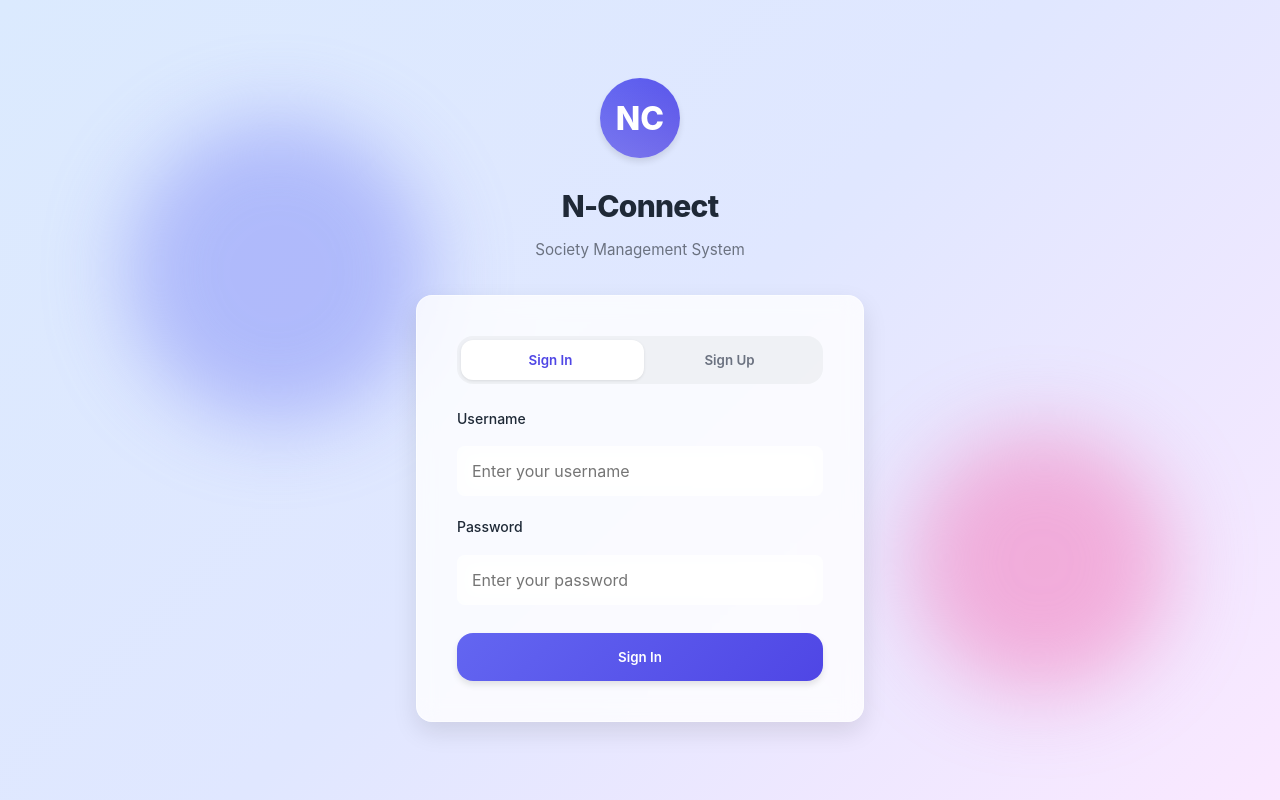
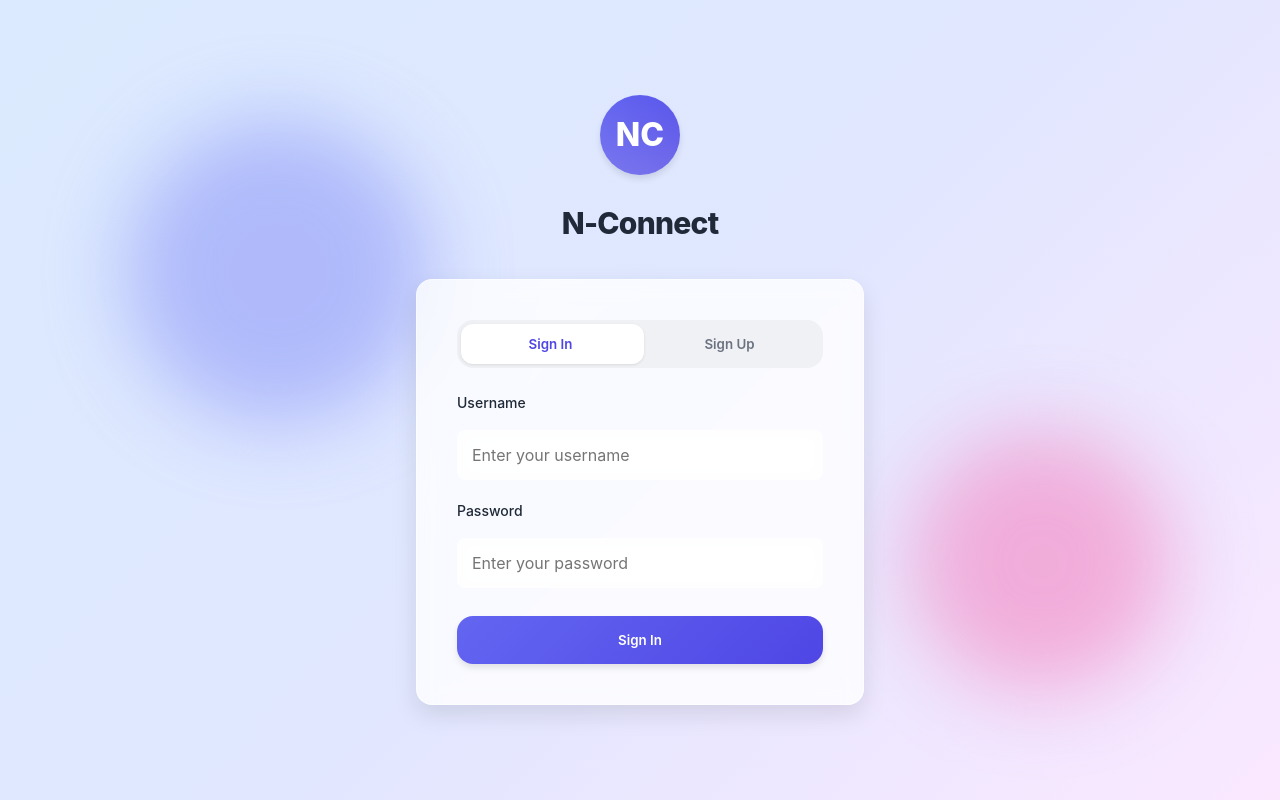
Before and after one commit to Prathmesh0204/n-connect-final, a React (Create React App) app in the folder frontend/: page / in a window 1280 px wide. Built offline with nearby package versions, Linux system fonts and the light colour scheme.

Commit message:
Remove Heder content

```diff
--- a/frontend/src/components/Login.js
+++ b/frontend/src/components/Login.js
@@ -76,7 +76,7 @@ const Login = ({ onLogin }) => {
             <span>NC</span>
           </div>
           <h2>N-Connect</h2>
-          <p>Society Management System</p>
+          <p></p>
         </div>
 
         <div className="login-card">
```
